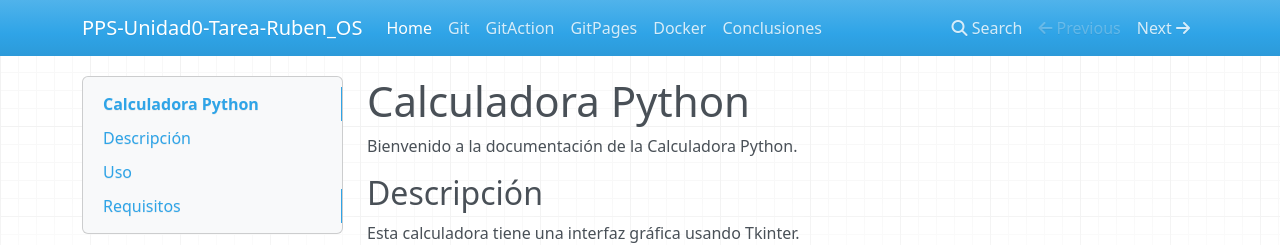
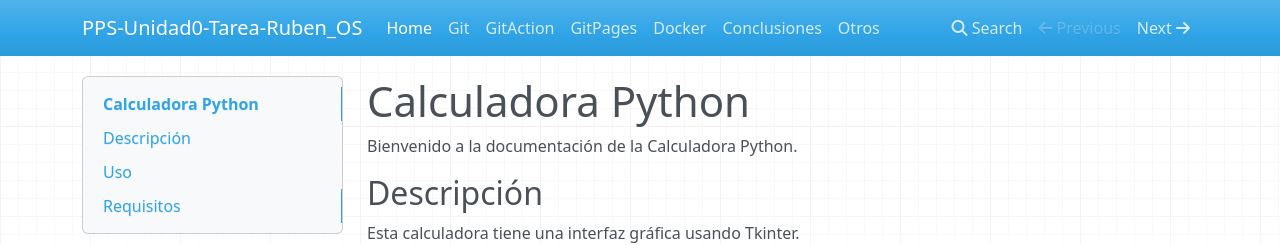
Before and after one commit to rortegas1105/PPS-Unidad0-Tarea-Ruben_OS, an MkDocs documentation site: the page built from docs/index.md, in a window 1280 px wide. Shown: the top 245 px of the page. Built offline with MkDocs 1.6.1, drawn with Linux system fonts in a browser that asks for light colours; nearby versions of some CDN libraries.

Commit message:
rellenando mkdocs

```diff
--- a/mkdocs.yml
+++ b/mkdocs.yml
@@ -19,6 +19,8 @@ nav:
   - GitPages: gitPages.md
   - Docker: docker.md
   - Conclusiones: conclusiones.md
+  - Otros: otros.md
+
 
 
   # Se pueden añadir subsecciones anidando listas:
```
